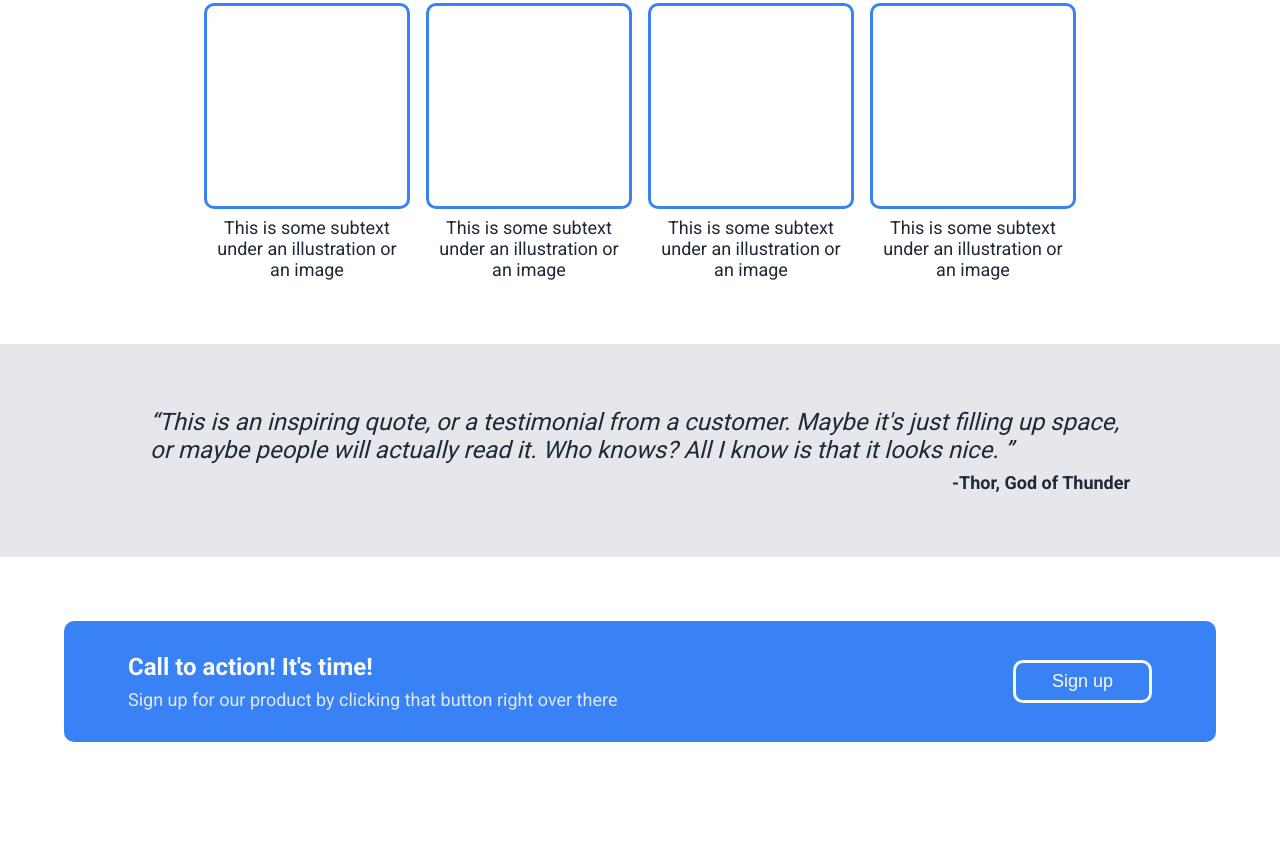
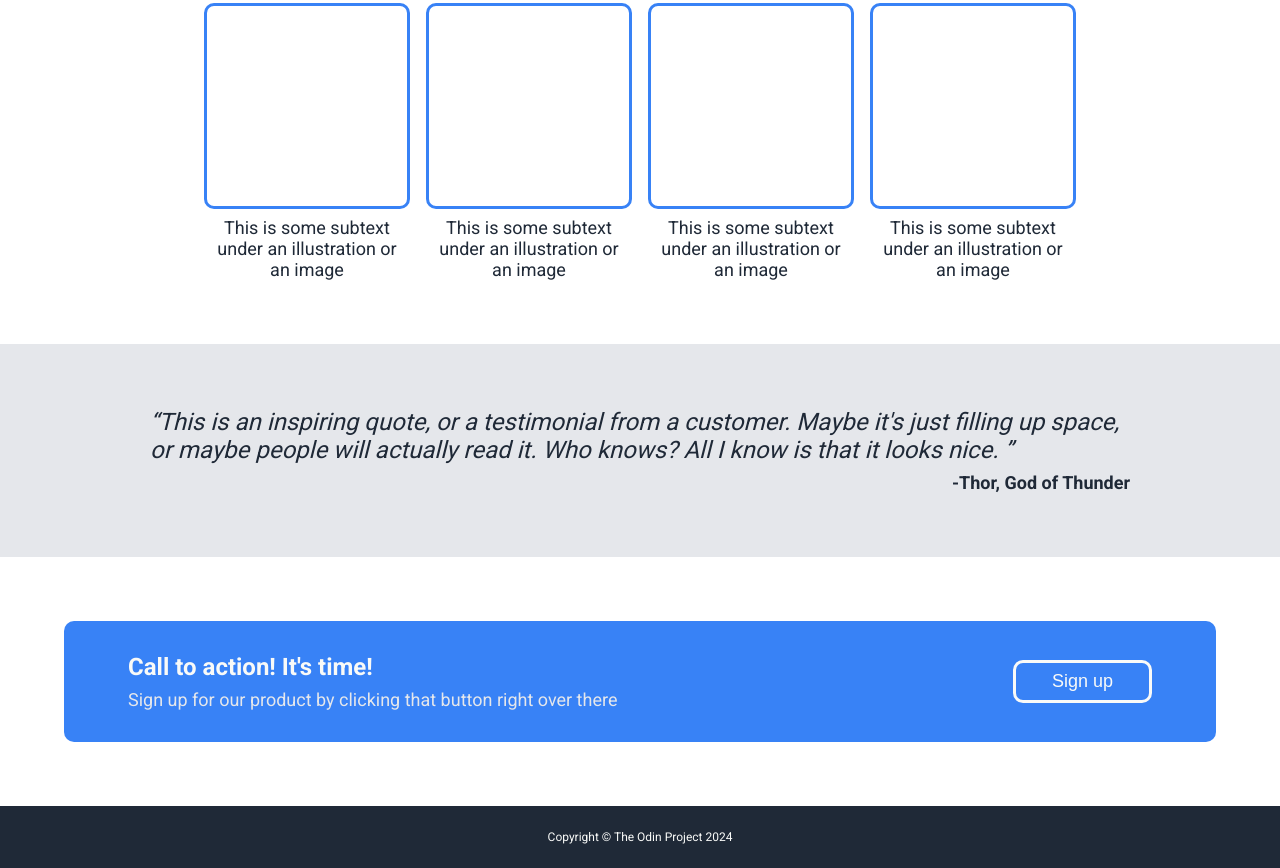
Before and after one commit to Yael-GR/odin-landing-page, a plain HTML site: page index.html in a window 1280 px wide. Shown: the part 460-1328 px from the top of the page. Before the commit the page ends 1266 px from the top, so only its background shows below. Drawn offline with Linux system fonts and the light colour scheme.

Commit message:
Add and edit the footer
Add a footer that includes a copyright to the odin project.

```diff
--- a/index.html
+++ b/index.html
@@ -67,5 +67,9 @@
         </div>
         <button class="sign-up">Sign up</button>
     </div>
+
+    <footer>
+        <div>Copyright &copy The Odin Project 2024</div>
+    </footer>
 </body>
 </html>
--- a/style.css
+++ b/style.css
@@ -188,3 +188,13 @@ q {
     align-items: center;
     border: 3px solid #F9FAF8;
 }
+
+footer {
+    display: flex;
+    justify-content: center;
+    align-items: center;
+    padding: 24px 64px;
+    background-color: #1F2937;
+    color: #F9FAF8;
+    font-size: 12px;
+}
```
